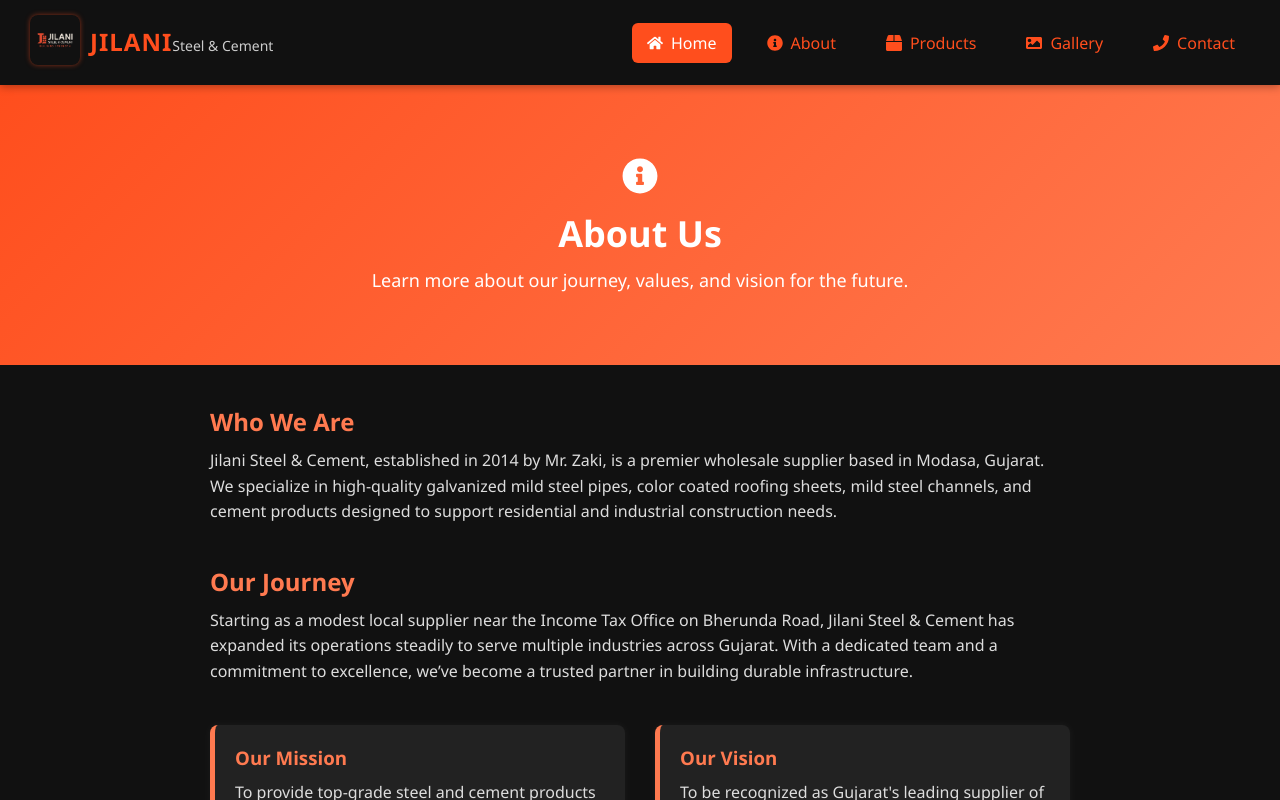
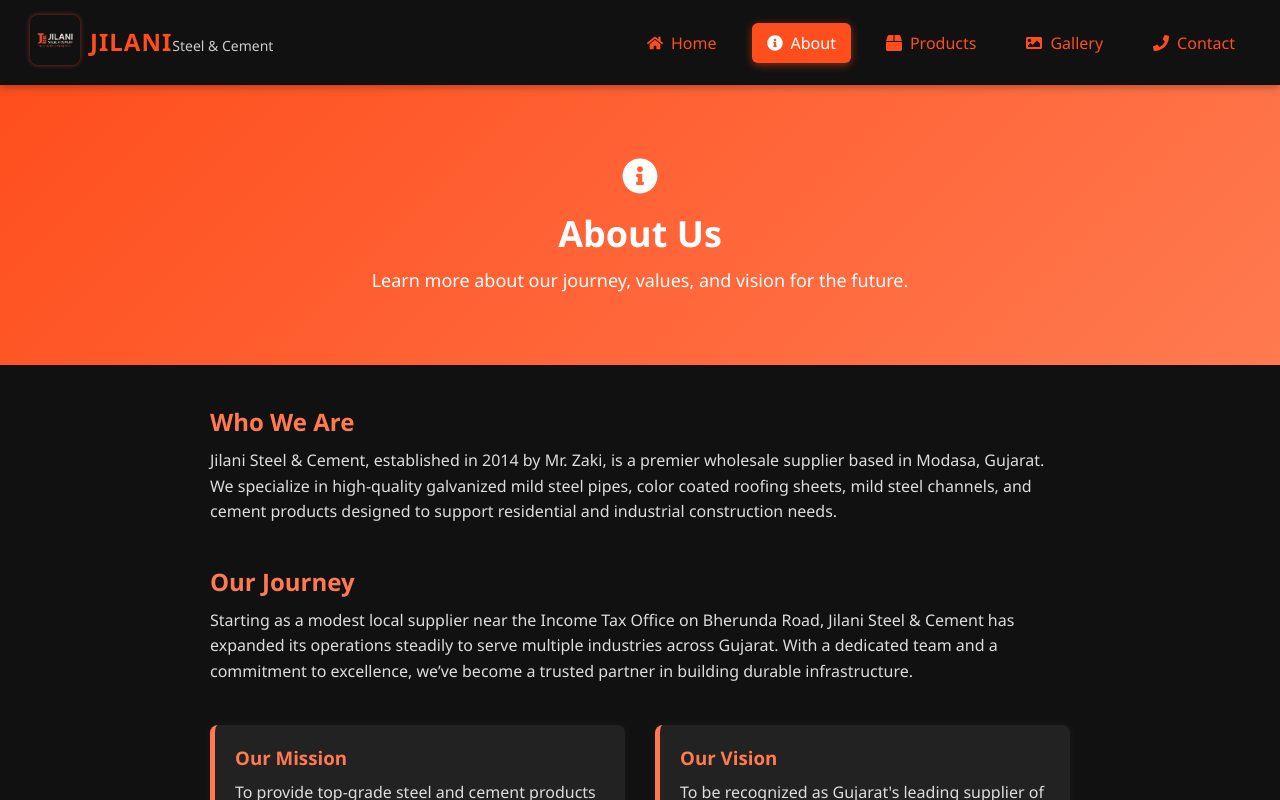
Before and after one commit to mr-ssc/Jilani-Steel-Cement, a React (Create React App) app: page /About in a window 1280 px wide. Shown: the top 800 px of the page. Built offline with nearby package versions, Linux system fonts and the light colour scheme.

Commit message:
first commit

```diff
--- a/src/component/Navbar.css
+++ b/src/component/Navbar.css
@@ -11,9 +11,10 @@
   z-index: 1100;
 }
 
-a{
+a {
   text-decoration: none;
 }
+
 .navbar-logo {
   display: flex;
   align-items: center;
@@ -84,7 +85,8 @@
 
 .navbar-links a.active {
   background-color: #ff4e1d;
-  color: #fff;
+  color: #fff !important;
+  box-shadow: 0 2px 8px rgba(255, 78, 29, 0.5);
 }
 
 /* Hamburger button */
@@ -119,11 +121,12 @@
     position: fixed;
     top: 0;
     right: -100%;
-    width: 40%;
+    width: 70%;
+    max-width: 300px;
     height: 100vh;
     background-color: #111111;
     flex-direction: column;
-    padding: 70px 20px 20px;
+    padding: 80px 20px 20px;
     box-shadow: -4px 0 12px rgba(0, 0, 0, 0.5);
     transition: right 0.4s ease-in-out;
     z-index: 1001;
@@ -135,7 +138,7 @@
 
   .navbar-links ul {
     flex-direction: column;
-    gap: 15px;
+    gap: 10px;
   }
 
   .navbar-links li {
@@ -143,16 +146,25 @@
   }
 
   .navbar-links a {
-    padding: 10px;
-    display: block;
+    padding: 12px 15px;
+    display: flex;
+    align-items: center;
+    font-size: 18px;
     color: #ff4e1d;
     border-radius: 6px;
     transition: all 0.3s ease;
+    margin: 5px 0;
   }
 
   .navbar-links a:hover {
     background-color: rgba(255, 78, 29, 0.1);
     color: #fff;
+  }
+
+  .navbar-links a.active {
+    background-color: #ff4e1d;
+    color: white !important;
+    border-left: 4px solid white;
   }
 
   /* Show close button inside menu */
--- a/src/component/Navbar.js
+++ b/src/component/Navbar.js
@@ -18,6 +18,18 @@
   const toggleMenu = () => setMenuOpen(!menuOpen);
   const closeMenu = () => setMenuOpen(false);
 
+  // Set active link based on current path
+  useEffect(() => {
+    const path = window.location.pathname;
+    const linkName =
+      path === '/' ? 'Home' :
+      path === '/About' ? 'About' :
+      path === '/Products' ? 'Products' :
+      path === '/Gallery' ? 'Gallery' :
+      path === '/Contact' ? 'Contact' : 'Home';
+    setActiveLink(linkName);
+  }, []);
+
   // Scroll lock when menu is open
   useEffect(() => {
     if (menuOpen) {
@@ -30,6 +42,15 @@
     };
   }, [menuOpen]);
 
+  // Navigation items data
+  const navItems = [
+    { name: "Home", path: "/", icon: <FaHome /> },
+    { name: "About", path: "/About", icon: <FaInfoCircle /> },
+    { name: "Products", path: "/Products", icon: <FaBox /> },
+    { name: "Gallery", path: "/Gallery", icon: <FaImage /> },
+    { name: "Contact", path: "/Contact", icon: <FaPhone /> },
+  ];
+
   return (
     <>
       <nav className="navbar" role="navigation" aria-label="Main Navigation">
@@ -38,7 +59,6 @@
             <img src={logo} alt="Jilani Logo" />
           </a>
           <div className="navbar-brand">
-
             <a href="/">
               <strong>JILANI</strong>
               <span>Steel & Cement</span>
@@ -55,66 +75,20 @@
             <FaTimes size={24} color="#fff" />
           </button>
           <ul>
-            <li>
+            {navItems.map((item) => (
+              <li key={item.name}>
                 <a
-                href="/"
-                className={activeLink === "Home" ? "active" : ""}
+                  href={item.path}
+                  className={activeLink === item.name ? "active" : ""}
                   onClick={() => {
-                  setActiveLink("Home");
+                    setActiveLink(item.name);
                     closeMenu();
                   }}
                 >
-                <FaHome /> Home
+                  {item.icon} {item.name}
                 </a>
               </li>
-            <li>
-              <a
-                href="/About"
-                className={activeLink === "About" ? "active" : ""}
-                onClick={() => {
-                  setActiveLink("About");
-                  closeMenu();
-                }}
-              >
-                <FaInfoCircle /> About
-              </a>
-            </li>
-            <li>
-              <a
-                href="/Products"
-                className={activeLink === "Products" ? "active" : ""}
-                onClick={() => {
-                  setActiveLink("Products");
-                  closeMenu();
-                }}
-              >
-                <FaBox /> Products
-              </a>
-            </li>
-            <li>
-              <a
-                href="/Gallery"
-                className={activeLink === "Gallery" ? "active" : ""}
-                onClick={() => {
-                  setActiveLink("Gallery");
-                  closeMenu();
-                }}
-              >
-                <FaImage /> Gallery
-              </a>
-            </li>
-            <li>
-              <a
-                href="/Contact"
-                className={activeLink === "Contact" ? "active" : ""}
-                onClick={() => {
-                  setActiveLink("Contact");
-                  closeMenu();
-                }}
-              >
-                <FaPhone /> Contact
-              </a>
-            </li>
+            ))}
           </ul>
         </div>
 
@@ -132,7 +106,7 @@
             <GiHamburgerMenu size={26} color="#ff4e1d" />
           )}
         </button>
-      </nav >
+      </nav>
 
       {/* Overlay Blur */}
       {menuOpen && <div className="overlay" onClick={closeMenu}></div>}
```
Lines whose indentation alone changed are shown as unchanged.
